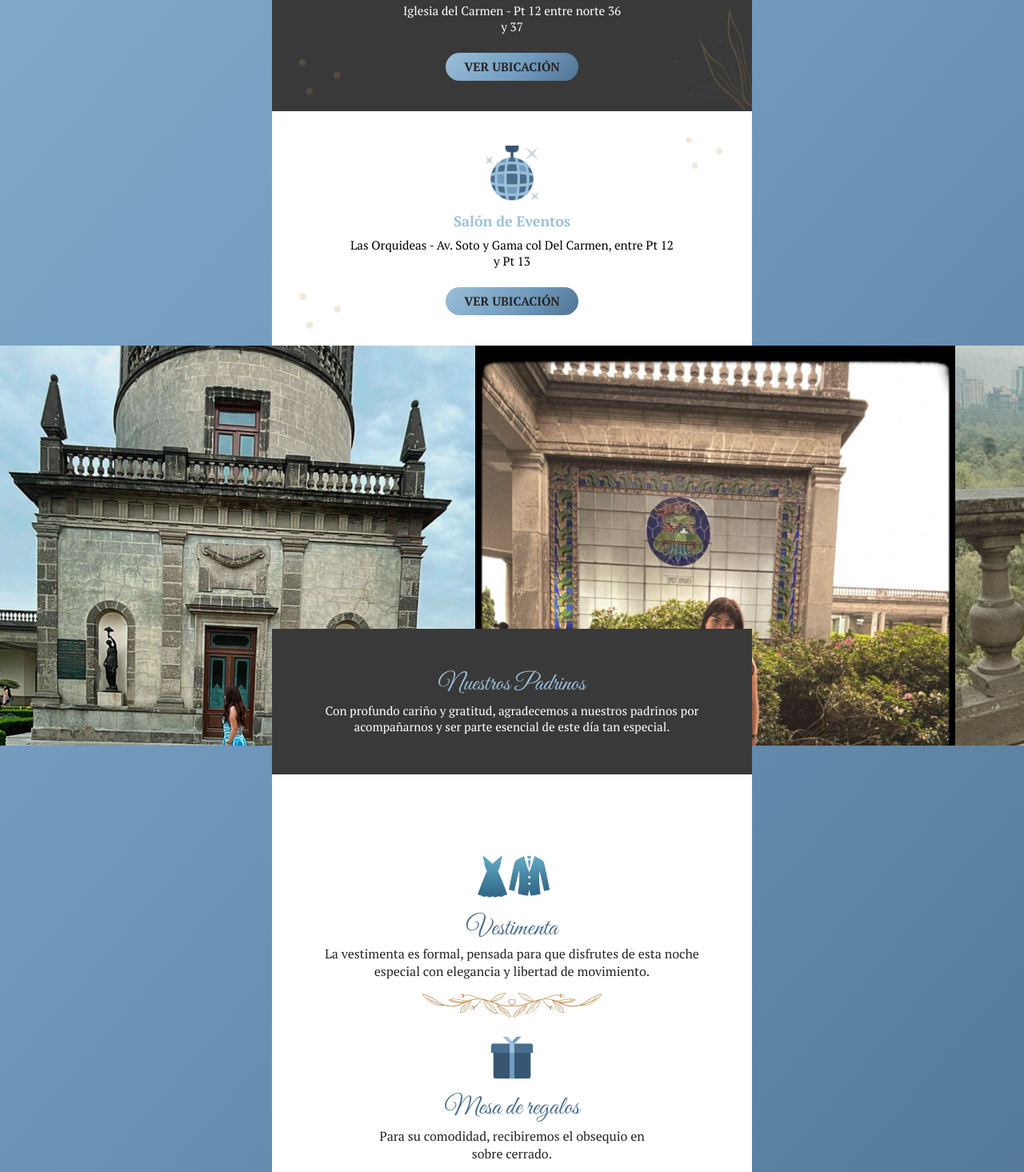
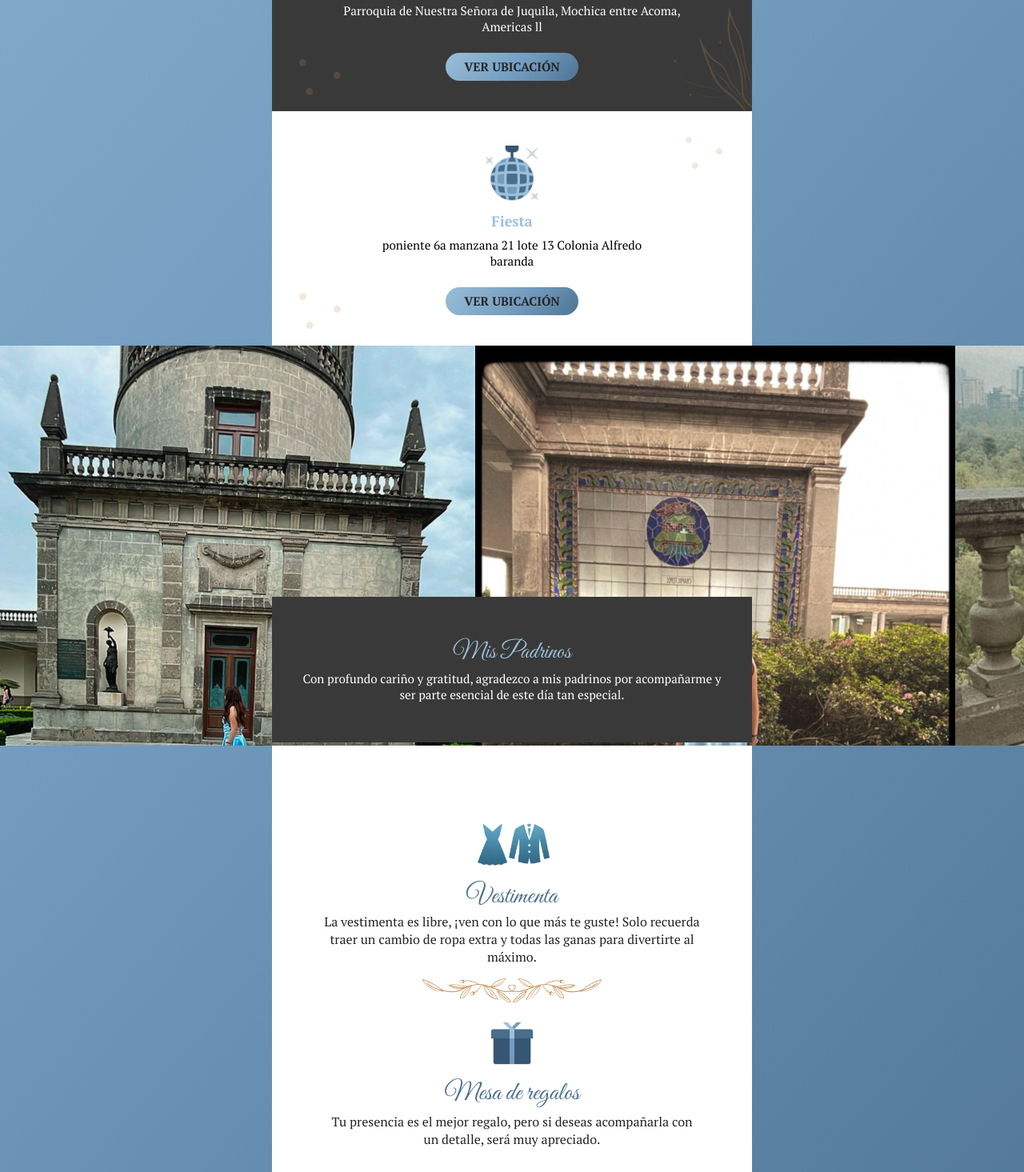
Before and after one commit to AdairKevin/InvitacionDania21Jun, a plain HTML site: page index.html in a window 1280 px wide. Shown: the part 1935-3400 px from the top of the page at 80% size. Drawn offline with Linux system fonts and the light colour scheme.

Commit message:
Update index.html

```diff
--- a/index.html
+++ b/index.html
@@ -144,10 +144,19 @@
             />
             <div class="place-txt">
               <h2>Ceremonia</h2>
-              <p>Iglesia del Carmen - Pt 12 entre norte 36 y 37</p>
+              <p>
+                Parroquia de Nuestra Señora de Juquila, Mochica entre Acoma,
+                Americas ll
+              </p>
             </div>
           </div>
-          <a class="place-btn" href="" target="_blank"> VER UBICACIÓN </a>
+          <a
+            class="place-btn"
+            href="https://maps.app.goo.gl/G1cLxtM8k11218cH9"
+            target="_blank"
+          >
+            VER UBICACIÓN
+          </a>
         </div>
       </section>
 
@@ -164,14 +173,17 @@
               alt="disco"
             />
             <div class="place-txt">
-              <h2>Salón de Eventos</h2>
-              <p>
-                Las Orquideas - Av. Soto y Gama col Del Carmen, entre Pt 12 y Pt
-                13
-              </p>
+              <h2>Fiesta</h2>
+              <p>poniente 6a manzana 21 lote 13 Colonia Alfredo baranda</p>
             </div>
           </div>
-          <a class="place-btn" href="" target="_blank"> VER UBICACIÓN </a>
+          <a
+            class="place-btn"
+            href="https://maps.app.goo.gl/phZqm9tC54CgcMuaA"
+            target="_blank"
+          >
+            VER UBICACIÓN
+          </a>
         </div>
       </section>
 
@@ -187,18 +199,18 @@
         </div>
         <div class="slider-txt">
           <p>
-            "Te amo no por quien eres, sino por quien soy cuando estoy contigo."
+            Este es solo el comienzo de todo lo increíble que está por venir.
           </p>
-          <b>— Gabriel García Márquez</b>
+          <b></b>
         </div>
       </section>
 
       <section class="section-padrinos">
         <div class="info-primary">
-          <b>Nuestros Padrinos</b>
+          <b>Mis Padrinos</b>
           <p>
-            Con profundo cariño y gratitud, agradecemos a nuestros padrinos por
-            acompañarnos y ser parte esencial de este día tan especial.
+            Con profundo cariño y gratitud, agradezco a mis padrinos por
+            acompañarme y ser parte esencial de este día tan especial.
           </p>
         </div>
       </section>
@@ -209,8 +221,9 @@
           <div class="clothes-txt">
             <h2>Vestimenta</h2>
             <p>
-              La vestimenta es formal, pensada para que disfrutes de esta noche
-              especial con elegancia y libertad de movimiento.
+              La vestimenta es libre, ¡ven con lo que más te guste! Solo
+              recuerda traer un cambio de ropa extra y todas las ganas para
+              divertirte al máximo.
             </p>
           </div>
         </div>
@@ -225,7 +238,10 @@
           />
           <div class="envelope-txt"></div>
           <h2>Mesa de regalos</h2>
-          <p>Para su comodidad, recibiremos el obsequio en sobre cerrado.</p>
+          <p>
+            Tu presencia es el mejor regalo, pero si deseas acompañarla con un
+            detalle, será muy apreciado.
+          </p>
         </div>
       </section>
 
```
